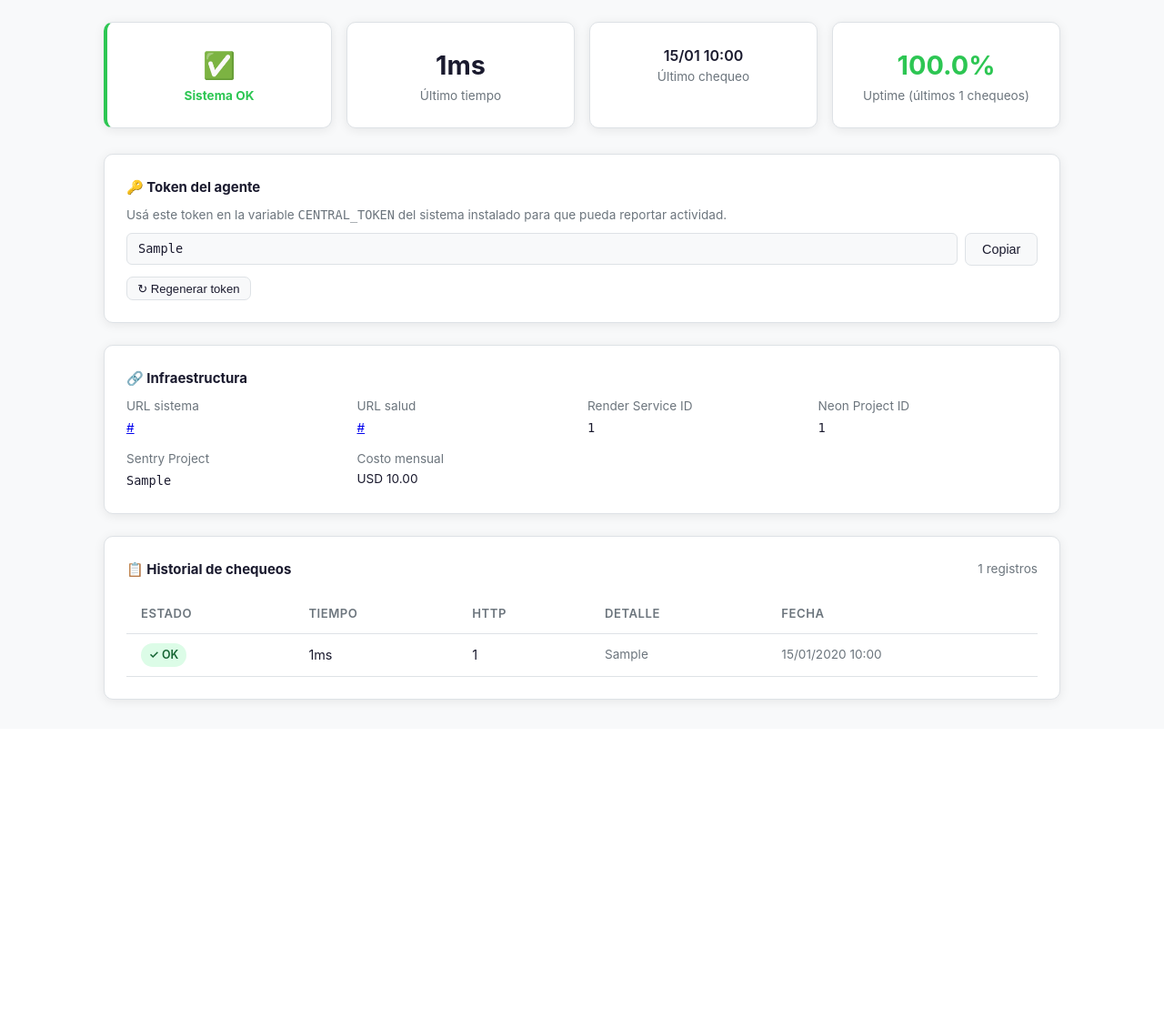
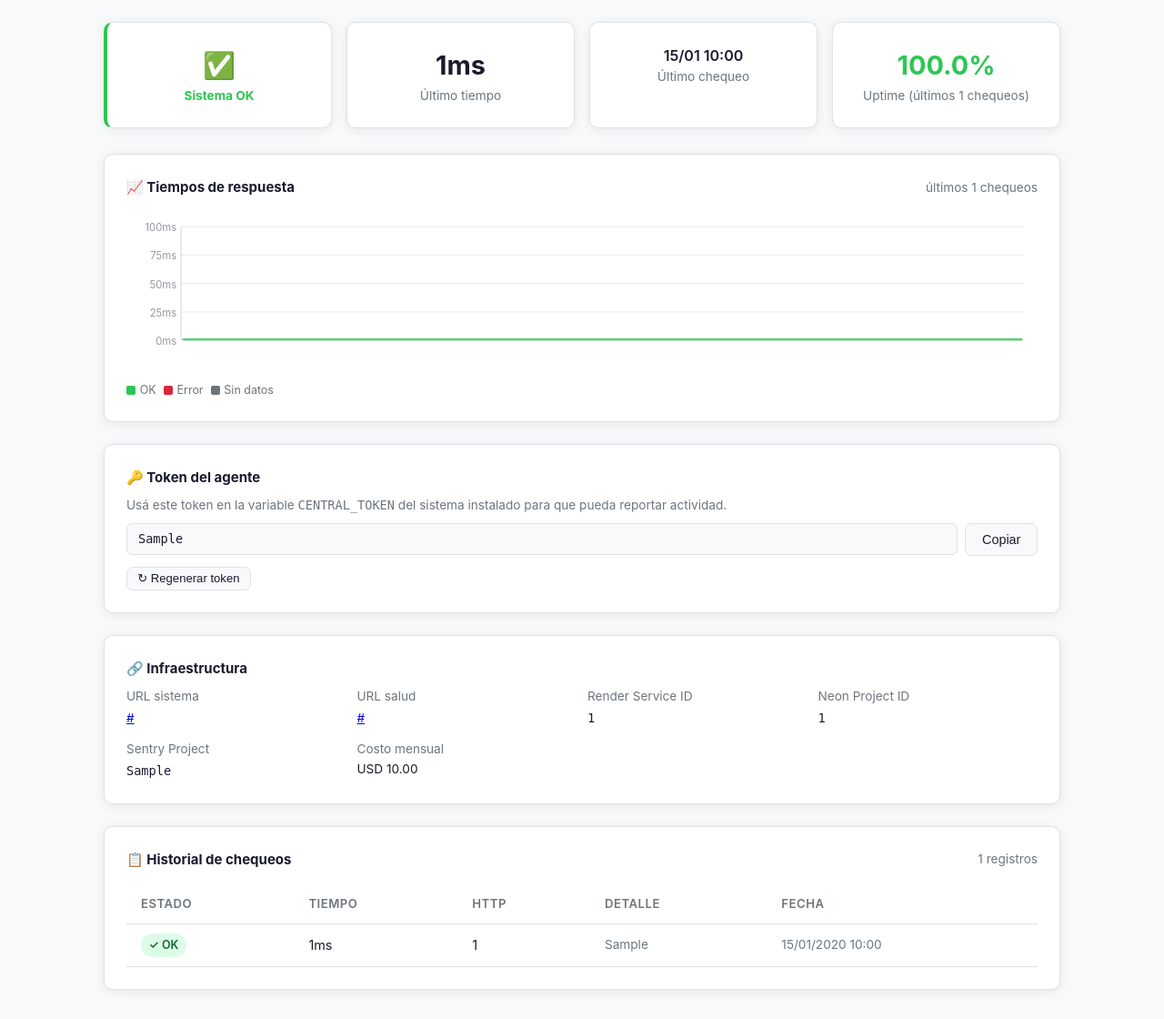
Before and after one commit to zynnoslabs/Central, a Flask app: page /tablero/instalacion/1 in a window 1280 px wide. Shown: the part 183-1303 px from the top of the page at 91% size. Before the commit the page ends 957 px from the top, so only its background shows below. Run offline with Flask 3, Linux system fonts and the light colour scheme; a user stored in the database is signed in; tables that the repository leaves empty hold one stand-in row (values such as "Sample post"); some libraries are stand-ins or nearby versions.

Commit message:
Etapa P: gráfico SVG de tiempos de respuesta en detalle instalación

```diff
--- a/app/templates/tablero/detalle.html
+++ b/app/templates/tablero/detalle.html
@@ -50,6 +50,132 @@
     <p class="text-muted text-small">Uptime (últimos {{ total_eventos }} chequeos)</p>
   </div>
 </div>
+
+{# CAMBIO AQUÍ: gráfico de tiempos de respuesta (últimos 60 eventos, más reciente a la derecha) #}
+{% set eventos_grafico = eventos[:60] | reverse | list %}
+{% if eventos_grafico %}
+<div class="card" style="margin-bottom:1.5rem;">
+  <div class="flex" style="justify-content:space-between; align-items:center; margin-bottom:1rem;">
+    <p class="font-bold">📈 Tiempos de respuesta</p>
+    <span class="text-muted text-small">últimos {{ eventos_grafico|length }} chequeos</span>
+  </div>
+
+  {# Calcular el máximo tiempo para escalar el gráfico #}
+  {% set tiempos_validos = eventos_grafico | selectattr('tiempo_ms') | map(attribute='tiempo_ms') | list %}
+  {% if tiempos_validos %}
+    {% set t_max = tiempos_validos | max %}
+    {% set t_max = [t_max, 100] | max %}
+  {% else %}
+    {% set t_max = 1000 %}
+  {% endif %}
+
+  {# Dimensiones del SVG #}
+  {% set svg_w = 800 %}
+  {% set svg_h = 140 %}
+  {% set pad_l = 48 %}
+  {% set pad_r = 12 %}
+  {% set pad_t = 12 %}
+  {% set pad_b = 28 %}
+  {% set plot_w = svg_w - pad_l - pad_r %}
+  {% set plot_h = svg_h - pad_t - pad_b %}
+  {% set n = eventos_grafico | length %}
+
+  <div style="overflow-x:auto;">
+  <svg viewBox="0 0 {{ svg_w }} {{ svg_h }}" width="100%" style="display:block; min-width:320px; max-width:100%;"
+       role="img" aria-label="Gráfico de tiempos de respuesta">
+
+    {# Líneas guía horizontales y etiquetas Y #}
+    {% for i in [0, 25, 50, 75, 100] %}
+      {% set y_val = (t_max * i / 100) | int %}
+      {% set y_pos = pad_t + plot_h - (plot_h * i / 100) %}
+      <line x1="{{ pad_l }}" y1="{{ y_pos }}" x2="{{ svg_w - pad_r }}" y2="{{ y_pos }}"
+            stroke="currentColor" stroke-opacity="0.08" stroke-width="1"/>
+      <text x="{{ pad_l - 4 }}" y="{{ y_pos + 4 }}" text-anchor="end"
+            font-size="9" fill="currentColor" opacity="0.45">
+        {% if y_val >= 1000 %}{{ (y_val / 1000) | round(1) }}s{% else %}{{ y_val }}ms{% endif %}
+      </text>
+    {% endfor %}
+
+    {# Línea de referencia 1000ms si t_max > 1000 #}
+    {% if t_max > 1000 %}
+      {% set y_ref = pad_t + plot_h - (plot_h * 1000 / t_max) %}
+      <line x1="{{ pad_l }}" y1="{{ y_ref }}" x2="{{ svg_w - pad_r }}" y2="{{ y_ref }}"
+            stroke="#f4a261" stroke-opacity="0.5" stroke-width="1" stroke-dasharray="4,3"/>
+      <text x="{{ pad_l + 4 }}" y="{{ y_ref - 3 }}" font-size="8" fill="#f4a261" opacity="0.8">1s</text>
+    {% endif %}
+
+    {# Barras #}
+    {% for ev in eventos_grafico %}
+      {% set i = loop.index0 %}
+      {% set bar_w = (plot_w / n) | int %}
+      {% set bar_w = [bar_w - 2, 2] | max %}
+      {% set x_center = pad_l + (plot_w * i / n) + (plot_w / n / 2) %}
+
+      {% if ev.tiempo_ms %}
+        {% set ratio = (ev.tiempo_ms / t_max) %}
+        {% set ratio = [ratio, 1.0] | min %}
+        {% set bar_h = (plot_h * ratio) | int %}
+        {% set bar_h = [bar_h, 2] | max %}
+        {% set y_bar = pad_t + plot_h - bar_h %}
+        {% if ev.ok %}
+          {% set color = "#2dc653" %}
+        {% else %}
+          {% set color = "#d62839" %}
+        {% endif %}
+      {% else %}
+        {% set bar_h = 3 %}
+        {% set y_bar = pad_t + plot_h - 3 %}
+        {% set color = "#6c757d" %}
+      {% endif %}
+
+      <rect
+        x="{{ x_center - bar_w / 2 }}"
+        y="{{ y_bar }}"
+        width="{{ bar_w }}"
+        height="{{ bar_h }}"
+        rx="2"
+        fill="{{ color }}"
+        opacity="0.8">
+        <title>{% if ev.tiempo_ms %}{{ ev.tiempo_ms }}ms · {% endif %}{% if ev.ok %}OK{% else %}Error{% endif %} · {{ ev.chequeado_en.strftime('%d/%m %H:%M') }}{% if ev.detalle %} · {{ ev.detalle }}{% endif %}</title>
+      </rect>
+    {% endfor %}
+
+    {# Eje X: fecha del primer y último evento #}
+    {% if eventos_grafico | length >= 2 %}
+      <text x="{{ pad_l }}" y="{{ svg_h - 6 }}" font-size="9" fill="currentColor" opacity="0.45" text-anchor="start">
+        {{ eventos_grafico[0].chequeado_en.strftime('%d/%m %H:%M') }}
+      </text>
+      <text x="{{ svg_w - pad_r }}" y="{{ svg_h - 6 }}" font-size="9" fill="currentColor" opacity="0.45" text-anchor="end">
+        {{ eventos_grafico[-1].chequeado_en.strftime('%d/%m %H:%M') }}
+      </text>
+    {% endif %}
+
+    {# Borde izquierdo del área #}
+    <line x1="{{ pad_l }}" y1="{{ pad_t }}" x2="{{ pad_l }}" y2="{{ pad_t + plot_h }}"
+          stroke="currentColor" stroke-opacity="0.15" stroke-width="1"/>
+  </svg>
+  </div>
+
+  <!-- Leyenda -->
+  <div class="flex gap-1" style="margin-top:.6rem; flex-wrap:wrap;">
+    <span style="display:inline-flex; align-items:center; gap:.3rem; font-size:.78rem; color:var(--fg-muted);">
+      <span style="width:10px; height:10px; border-radius:2px; background:#2dc653; display:inline-block;"></span> OK
+    </span>
+    <span style="display:inline-flex; align-items:center; gap:.3rem; font-size:.78rem; color:var(--fg-muted);">
+      <span style="width:10px; height:10px; border-radius:2px; background:#d62839; display:inline-block;"></span> Error
+    </span>
+    <span style="display:inline-flex; align-items:center; gap:.3rem; font-size:.78rem; color:var(--fg-muted);">
+      <span style="width:10px; height:10px; border-radius:2px; background:#6c757d; display:inline-block;"></span> Sin datos
+    </span>
+    {% if t_max > 1000 %}
+    <span style="display:inline-flex; align-items:center; gap:.3rem; font-size:.78rem; color:var(--fg-muted);">
+      <span style="width:14px; height:2px; background:#f4a261; display:inline-block;"></span> Umbral 1s
+    </span>
+    {% endif %}
+  </div>
+</div>
+{% endif %}
+{# FIN CAMBIO: gráfico de tiempos de respuesta #}
 
 <!-- Token del agente -->
 <div class="card" style="margin-bottom:1.5rem;">
```
